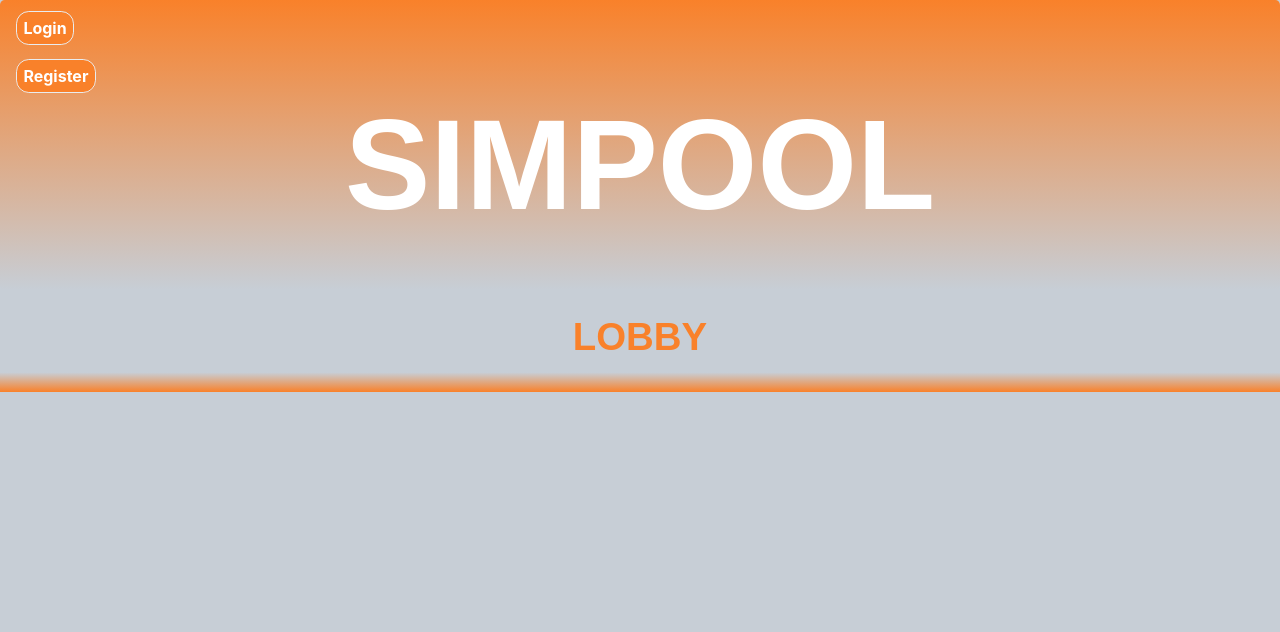
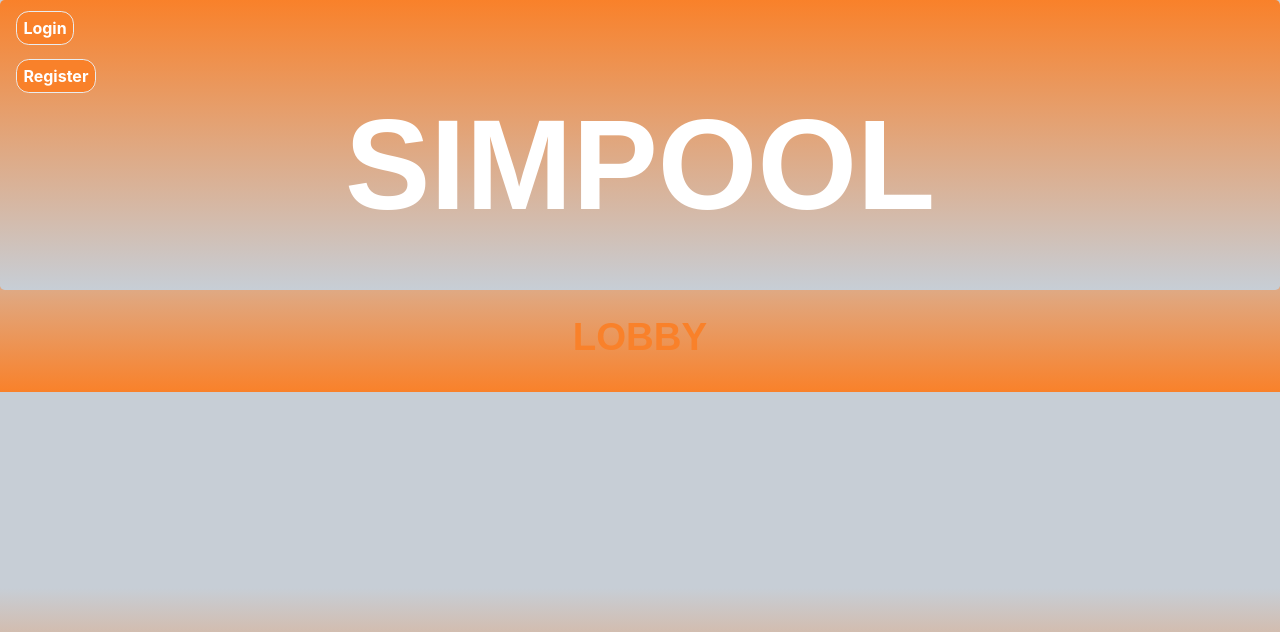
Before and after one commit to pmammino/simpool, a Flask app: page / in a window 1280 px wide. Shown: the top 632 px of the page. Run offline with Flask 2, Linux system fonts and the light colour scheme; data that the repository does not hold is empty; some libraries are stand-ins or nearby versions.

Commit message:
Update main.css

```diff
--- a/static/css/main.css
+++ b/static/css/main.css
@@ -8,7 +8,7 @@ a, a:hover, a:focus, a:active {
 }
 
 body {
-    background: linear-gradient(#C7CED6 95%,#F9812A);
+    background: linear-gradient(#C7CED6 50%,#F9812A);
 }
 
 .clickme {
```
